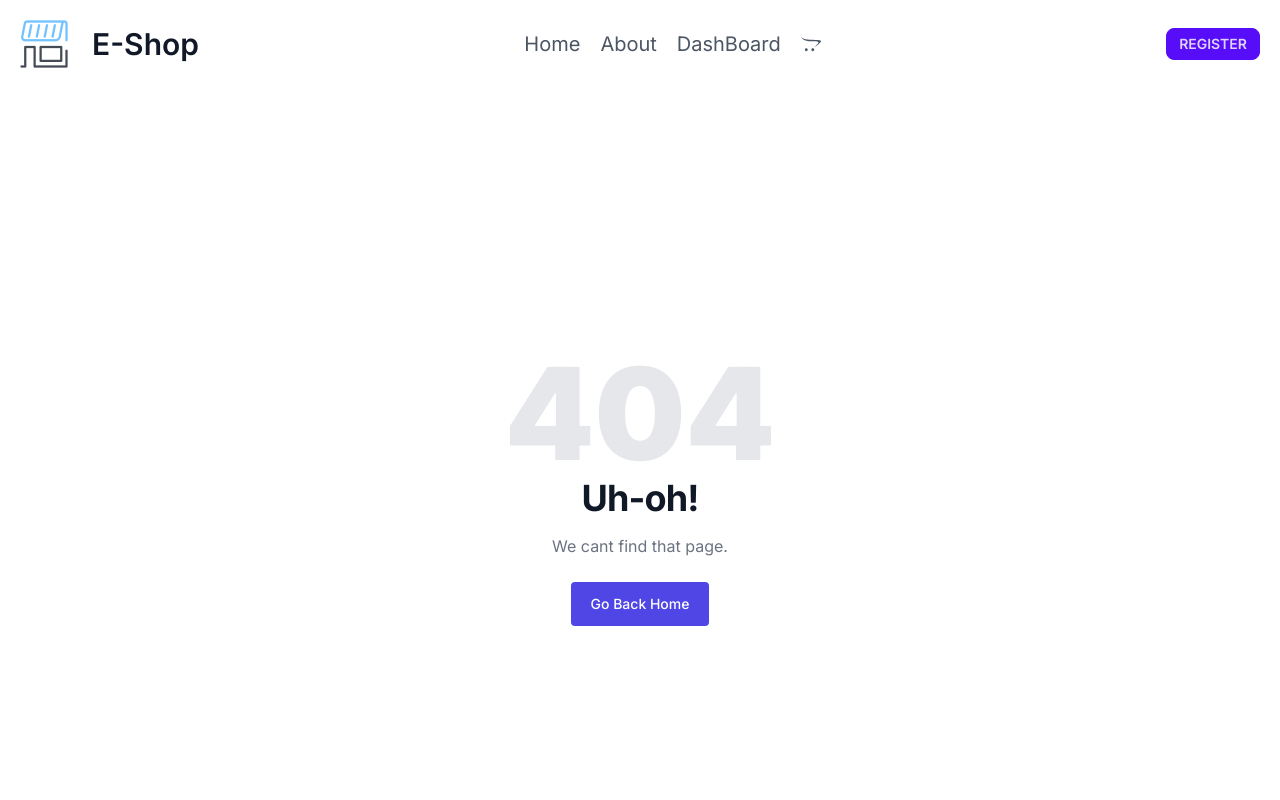
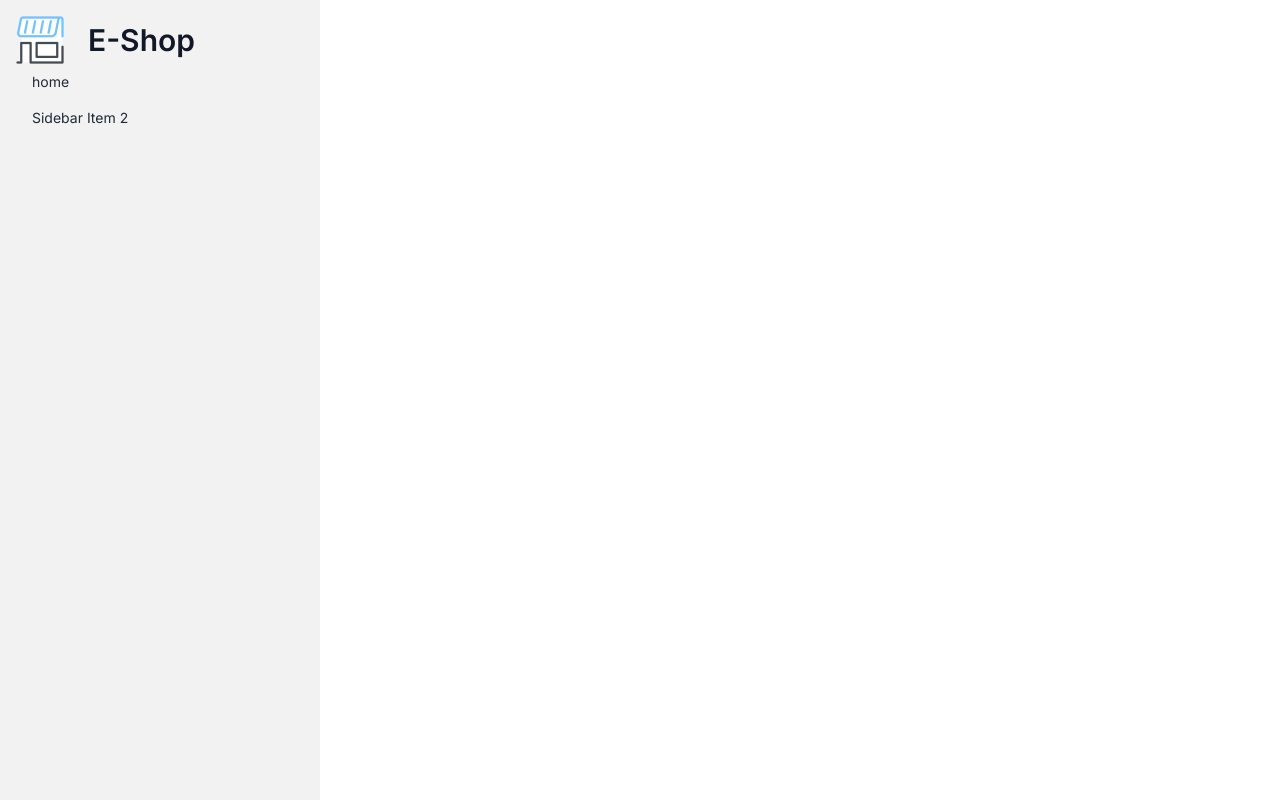
Before and after one commit to rofikul-resan/e-shop-task, a Next.js app: page /dashboard in a window 1280 px wide. Before the commit this address had no page. Shown: the top 800 px of the page. Built offline with nearby package versions, Linux system fonts and the light colour scheme.

Commit message:
add daynamic dashdoard layout

```diff
--- /dev/null
+++ b/src/app/AppLayout.jsx
@@ -0,0 +1,19 @@
+"use client";
+import Footer from "@/components/Footer";
+import Navbar from "@/components/Navbar";
+import { usePathname } from "next/navigation";
+import React from "react";
+
+const AppLayout = ({ children }) => {
+  const pathname = usePathname();
+  console.log(pathname);
+  return (
+    <main>
+      <Navbar className={pathname.includes("dashboard") && "hidden"} />
+      {children}
+      <Footer className={pathname.includes("dashboard") && "hidden"} />
+    </main>
+  );
+};
+
+export default AppLayout;
--- a/src/app/auth/singUp/page.jsx
+++ b/src/app/auth/singUp/page.jsx
@@ -18,11 +18,8 @@ const SingUp = () => {
   };
   return (
     <div className="hero min-h-screen py-10 md:w-9/12 mx-auto">
-      <form
-        onSubmit={handleSingUp}
-        className="hero-content flex-col lg:flex-row-reverse"
-      >
-        <div className="text-center lg:text-left">
+      <div className="hero-content flex-col lg:flex-row-reverse ">
+        <div className="text-center lg:text-left w-9/12 mx-auto flex-1">
           <h1 className="text-5xl font-bold">Register now!</h1>
           <p className="py-6">
             Provident cupiditate voluptatem et in. Quaerat fugiat ut assumenda
@@ -30,7 +27,10 @@ const SingUp = () => {
             a id nisi.
           </p>
         </div>
-        <div className="card flex-shrink-0 w-full max-w-sm shadow-2xl bg-base-100">
+        <form
+          onSubmit={handleSingUp}
+          className="card flex-shrink-0 w-full max-w-sm shadow-2xl bg-base-100"
+        >
           <div className="card-body">
             <div className="form-control">
               <label className="label">
@@ -79,8 +79,8 @@ const SingUp = () => {
               <button className="btn btn-primary">Register</button>
             </div>
           </div>
-        </div>
-      </form>
+        </form>
+      </div>
     </div>
   );
 };
--- /dev/null
+++ b/src/app/dashboard/layout.jsx
@@ -0,0 +1,48 @@
+import Image from "next/image";
+import Link from "next/link";
+import React from "react";
+
+const DashboardLayout = ({ children }) => {
+  return (
+    <div className="drawer lg:drawer-open">
+      <input id="my-drawer-2" type="checkbox" className="drawer-toggle" />
+      <div className="drawer-content flex flex-col px-5">
+        <label
+          htmlFor="my-drawer-2"
+          className="btn btn-primary drawer-button lg:hidden"
+        >
+          Open drawer
+        </label>
+        {children}
+      </div>
+      <div className="drawer-side">
+        <label htmlFor="my-drawer-2" className="drawer-overlay"></label>
+        <ul className="menu p-4 w-80 h-full bg-base-200 text-base-content">
+          <Link
+            href={"/"}
+            className="flex title-font font-medium items-center text-gray-900 mb-4 md:mb-0 gap-6"
+          >
+            <Image
+              src={"/logo.png"}
+              height={96}
+              width={96}
+              alt="logo"
+              className="h-12 w-auto"
+              priority
+            />
+            <h1 className="text-3xl font-semibold">E-Shop</h1>
+          </Link>
+          {/* Sidebar content here */}
+          <li>
+            <Link href={"./"}>home</Link>
+          </li>
+          <li>
+            <a>Sidebar Item 2</a>
+          </li>
+        </ul>
+      </div>
+    </div>
+  );
+};
+
+export default DashboardLayout;
--- /dev/null
+++ b/src/app/dashboard/page.jsx
@@ -0,0 +1,7 @@
+import React from "react";
+
+const DashboardPage = () => {
+  return <div></div>;
+};
+
+export default DashboardPage;
--- a/src/app/layout.js
+++ b/src/app/layout.js
@@ -3,6 +3,7 @@ import "./globals.css";
 import { Inter } from "next/font/google";
 import Footer from "@/components/Footer";
 import Providers from "@/Provider/Providers";
+import AppLayout from "./AppLayout";
 
 const inter = Inter({ subsets: ["latin"] });
 
@@ -16,9 +17,9 @@ export default function RootLayout({ children }) {
     <html lang="en" data-theme="light">
       <body className={inter.className}>
         <Providers>
-          <Navbar />
-          <main>{children}</main>
-          <Footer />
+          {/* <Navbar /> */}
+          <AppLayout>{children}</AppLayout>
+          {/* <Footer /> */}
         </Providers>
       </body>
     </html>
--- a/src/components/Footer.jsx
+++ b/src/components/Footer.jsx
@@ -1,10 +1,10 @@
 import Image from "next/image";
 import React from "react";
 
-const Footer = () => {
+const Footer = ({ className }) => {
   return (
     <div>
-      <footer className="bg-base-200">
+      <footer className={`bg-base-200 ${className}`}>
         <div className="mx-auto max-w-screen-xl space-y-8 px-4 py-16 sm:px-6 lg:space-y-16 lg:px-8">
           <div className="grid grid-cols-1 gap-8 lg:grid-cols-3">
             <div>
--- a/src/components/Navbar.jsx
+++ b/src/components/Navbar.jsx
@@ -5,10 +5,10 @@ import React, { useEffect } from "react";
 import { FaOpencart } from "react-icons/fa";
 import { useSelector } from "react-redux";
 
-const Navbar = () => {
+const Navbar = ({ className }) => {
   const cartAmount = useSelector((state) => state.cart.length);
   return (
-    <div className="shadow-md ">
+    <div className={`shadow-md ${className} `}>
       <header className="text-gray-600 body-font">
         <div className="container mx-auto flex flex-wrap p-5 flex-col md:flex-row items-center">
           <Link
@@ -32,7 +32,7 @@ const Navbar = () => {
             <Link href={"/about"} className="mr-5 hover:text-gray-900">
               About
             </Link>
-            <Link href={"/"} className="mr-5 hover:text-gray-900">
+            <Link href={"/dashboard"} className="mr-5 hover:text-gray-900">
               DashBoard
             </Link>
             <Link href={"/cart"} className="mr-5 hover:text-gray-900">
```
